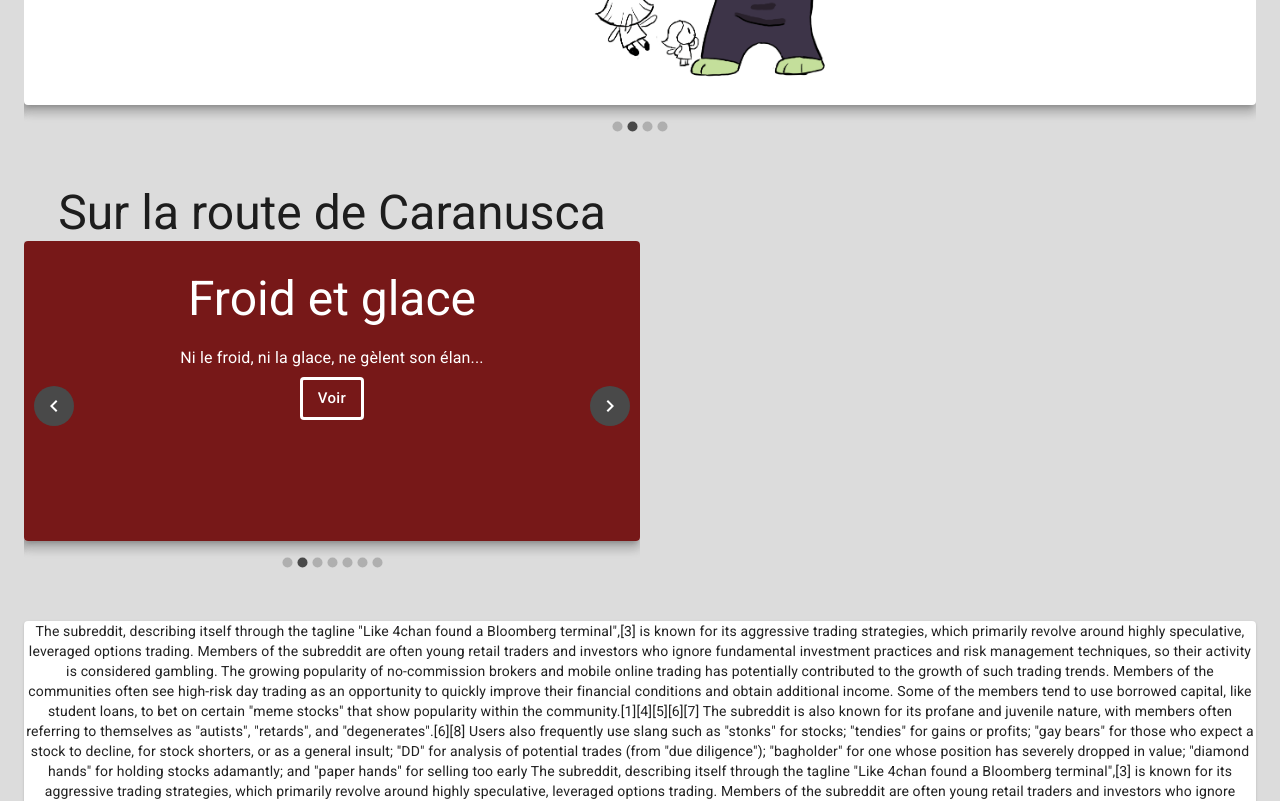
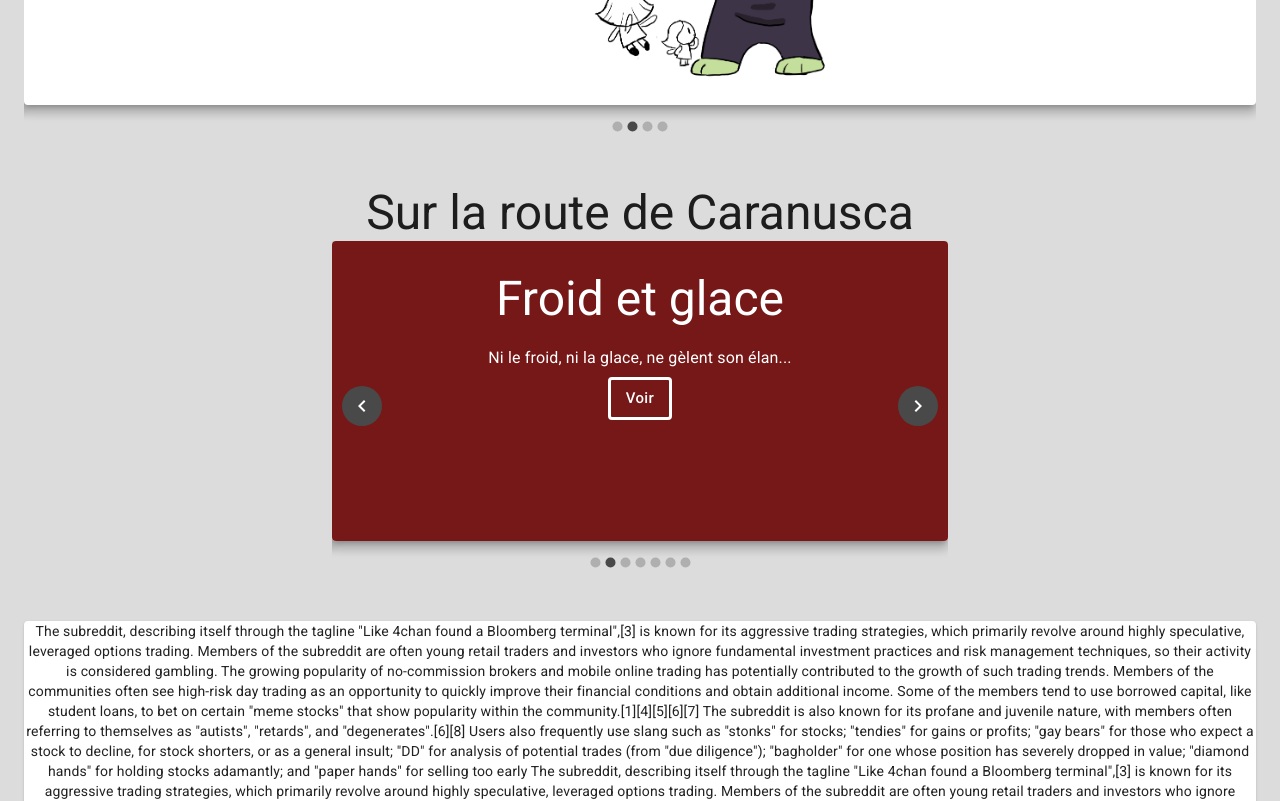
Before and after one commit to PpBoyington/carillonneur-react, a React (Create React App) app: page / in a window 1280 px wide. Shown: the part 520-1321 px from the top of the page. Built offline with nearby package versions, Linux system fonts and the light colour scheme.

Commit message:
changing css class name + center poem carousel

```diff
--- a/src/views/home/Home.js
+++ b/src/views/home/Home.js
@@ -5,7 +5,7 @@ import TextCarousel from '../../components/TextCarousel'
 import { Card, makeStyles, Typography } from '@material-ui/core'
 
 const useStyles = makeStyles(theme => ({
-  root: {
+  carousel: {
     marginTop: 50
   }
 }))
@@ -13,10 +13,11 @@ const useStyles = makeStyles(theme => ({
 const Home = () => {
   const classes = useStyles()
   return <Grid container>
-    <Grid item xs={12} className={classes.root}>
+    <Grid item xs={12} className={classes.carousel}>
       <BookCarousel/>
     </Grid>
-    <Grid item xs={6} className={classes.root}>
+    <Grid container item justify="center">
+      <Grid item xs={6} className={classes.carousel}>
         <>
           <Typography variant="h3">
             Sur la route de Caranusca
@@ -24,7 +25,8 @@ const Home = () => {
           <TextCarousel/>
         </>
       </Grid>
-    <Grid item xs={12} className={classes.root}>
+    </Grid>
+    <Grid item xs={12} className={classes.carousel}>
       <Card >
         The subreddit, describing itself through the tagline "Like 4chan found a Bloomberg terminal",[3] is known for its aggressive trading strategies, which primarily revolve around highly speculative, leveraged options trading. Members of the subreddit are often young retail traders and investors who ignore fundamental investment practices and risk management techniques, so their activity is considered gambling. The growing popularity of no-commission brokers and mobile online trading has potentially contributed to the growth of such trading trends. Members of the communities often see high-risk day trading as an opportunity to quickly improve their financial conditions and obtain additional income. Some of the members tend to use borrowed capital, like student loans, to bet on certain "meme stocks" that show popularity within the community.[1][4][5][6][7]
 
```
Lines whose indentation alone changed are shown as unchanged.
